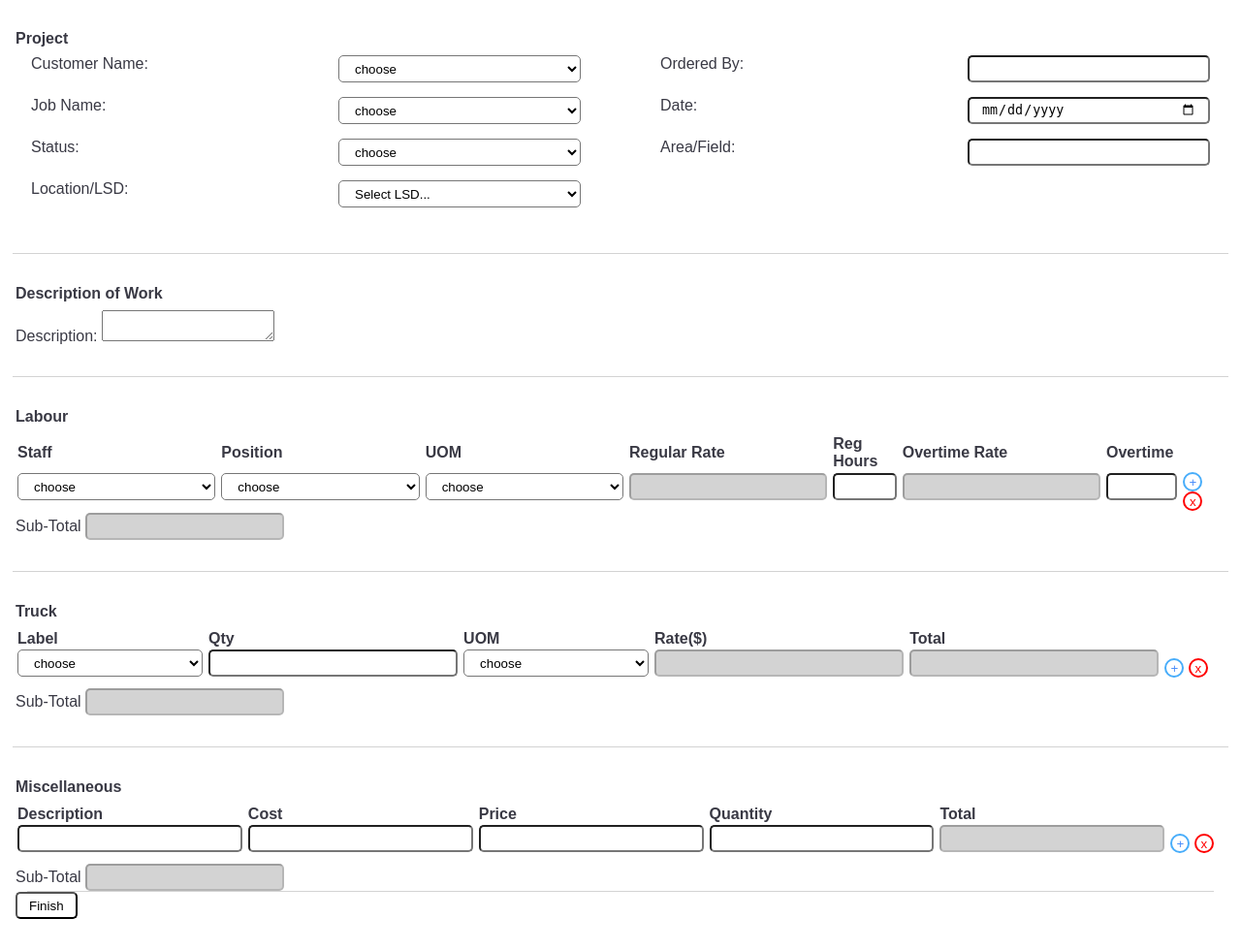
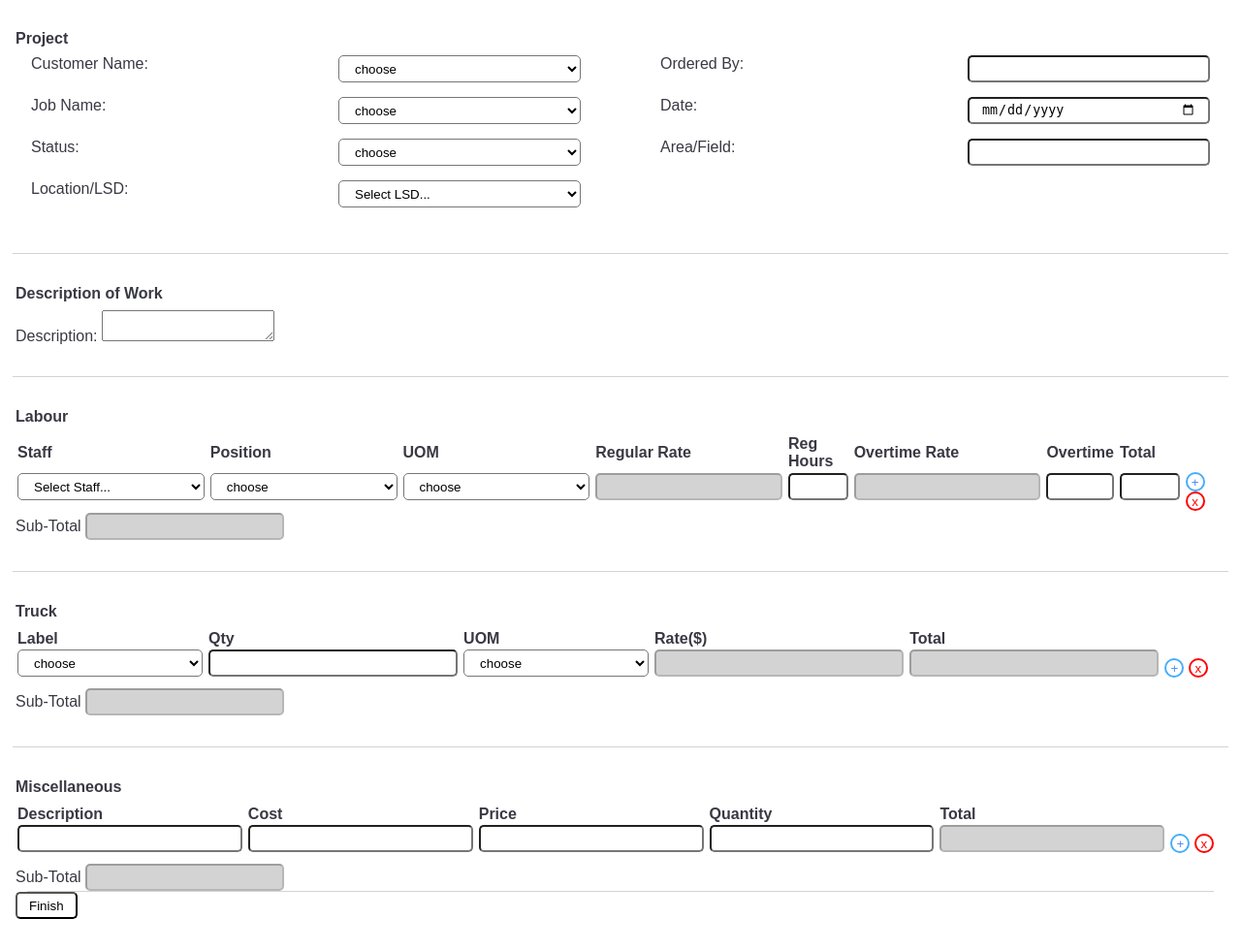
Before and after one commit to huynhtk80/Simple-PHP-Form, a PHP site: page / in a window 1280 px wide. Shown: the part 45-1025 px from the top of the page at 97% size. Run offline with PHP 8.4, Linux system fonts and the light colour scheme; data that the repository does not hold is empty; some libraries are stand-ins or nearby versions.

Commit message:
updated auto fill job and position

```diff
--- a/public/index.php
+++ b/public/index.php
@@ -12,7 +12,7 @@
 
 <body>
 
-    <?php include("../private/init_dotenv.php")?>
+
     <?php include("../private/mysql_connection.php")?>
 
     <div class="header">
@@ -33,21 +33,24 @@
                                 <option value=""> choose</option>
                                 <?php
                                     // Fetch customer names from the database
-                                    $sql = "SELECT staff_name, position name FROM staff"; // Replace 'customer_table' with the actual table name
+                                    $sql = "SELECT customer_id, customer_name FROM customer"; // Replace 'customer_table' with the actual table name
                                     $result = mysqli_query($conn, $sql);
 
                                     if (mysqli_num_rows($result) > 0) {
+
                                         while ($row = mysqli_fetch_assoc($result)) {
-                                            echo '<option value="' . $row['staff_name'] . '">' . $row['staff_name'] . '</option>';
+                                            echo '<option  value="' . $row['customer_id'] . '">' . $row['customer_name'] . '</option>';
                                         }
                                     }
                                 ?>
                             </select>
+
                         </div>
                         <div class="form-group-h">
                             <label for="jobName">Job Name:</label>
                             <select type="text" name="jobName" id="jobName">
                                 <option value=""> choose</option>
+
                             </select>
                         </div>
                         <div class="form-group-h">
@@ -119,6 +122,7 @@
                         <col span="1" style="width:5%">
                         <col span="1" style="width:15%">
                         <col span="1" style="width:5%">
+                        <col span="1" style="width:5%">
                         <col span="1" style="width:3%">
 
                     </colgroup>
@@ -131,13 +135,31 @@
                             <th>Reg Hours</th>
                             <th>Overtime Rate</th>
                             <th>Overtime</th>
+                            <th>Total</th>
                             <th></th>
                         </tr>
                     </thead>
                     <tbody>
                         <tr>
                             <td>
-                                <select type="text" name="staff" id="staff">
+                                <select type="text" name="staff" class="staff">
+                                    <option value="">Select Staff...</option>
+                                    <?php
+                                    // Fetch staff names from the database
+                                    $sql = "SELECT staff_id, staff_name FROM staff"; // Replace 'staff_table' with the actual table name
+                                    $result = mysqli_query($conn, $sql);
+
+                                    if (mysqli_num_rows($result) > 0) {
+
+                                        while ($row = mysqli_fetch_assoc($result)) {
+                                            echo '<option  value="' . $row['staff_id'] . '">' . $row['staff_name'] . '</option>';
+                                        }
+                                    }
+                                ?>
+                                </select>
+                            </td>
+                            <td>
+                                <select type="text" name="position" class="position">
                                     <option value=""> choose</option>
                                     <option value=""> Pending Approval</option>
                                     <option value=""> Active</option>
@@ -145,7 +167,7 @@
                                 </select>
                             </td>
                             <td>
-                                <select type="text" name="position" id="position">
+                                <select type="text" name="uomStaff" class="uomStaff">
                                     <option value=""> choose</option>
                                     <option value=""> Pending Approval</option>
                                     <option value=""> Active</option>
@@ -153,24 +175,22 @@
                                 </select>
                             </td>
                             <td>
-                                <select type="text" name="uomStaff" id="uomStaff">
-                                    <option value=""> choose</option>
-                                    <option value=""> Pending Approval</option>
-                                    <option value=""> Active</option>
-                                    <option value=""> Completed</option>
-                                </select>
+                                <input type="number" class="regularRate" name="regularRate" step=".01" value=""
+                                    disabled />
                             </td>
                             <td>
-                                <input type="number" id="regularRate" step=".01" disabled />
+                                <input type="number" class="regularHours" value="" step=".01" />
                             </td>
                             <td>
-                                <input type="number" id="regularHours" step=".01" />
+                                <input type="number" class="overtimeRate" name="overtimeRate" value="" step=".01"
+                                    disabled />
                             </td>
                             <td>
-                                <input type="number" id="overtimeRate" step=".01" disabled />
+                                <input type="number" class="overtimeHours" value="" step=".01" />
                             </td>
                             <td>
-                                <input type="number" id="overtimeHours" step=".01" />
+                                <input type="number" class="total" value="" step=".01" />
+                            </td>
                             <td>
                                 <button class="addRow addLabourRow">+</button>
                                 <button class="removeRow">x</button>
@@ -296,55 +316,117 @@
 
     // jQuery function to load entries on page load
     $(document).ready(function() {
-        $(document).on('click', '.addLabourRow', function() {
-            var newRow = '<tr>' +
-                '<td><select name="staff[]">' +
-                '<option value="">Select Staff...</option>' +
-                '<option value="tim">Tim</option>' +
-                '<option value="bob">bob</option>' +
-                '</select></td>' +
-                '<td><input type="text" name="position[]"></td>' +
-                '<td><input type="text" name="uom[]"></td>' +
-                '<td><input type="number" name="regular_rate[]"></td>' +
-                '<td><input type="number" name="reg_hours[]"></td>' +
-                '<td><input type="number" name="overtime_rate[]"></td>' +
-                '<td><input type="number" name="overtime_hours[]"></td>' +
-                '<td><button class="addRow addLabourRow">+</button><button class="removeRow">x</button></td>' +
-                '</tr>';
-            $('#labourTable tbody').append(newRow);
+
+
+        // Update the regular rate when the staff position changes
+        $(document).on('change', 'select[name="staff"]', function() {
+            var regularRateInput = $(this).closest("tr").find('input[name="regularRate"');
+            var overtimeRateInput = $(this).closest("tr").find('input[name="overtimeRate"');
+            console.log(regularRateInput)
+            regularRateInput.val(10).trigger("change")
+            overtimeRateInput.val(15).trigger('change')
         });
 
-        function updateRegularRate(element) {
-            var selectedPosition = $(element).val();
-            var regularRateInput = $(element).closest('tr').find('input[name="regular_rate[]"]');
-
-            // You can have a mapping here to set the regular rate based on the selected staff position
-            var rateMap = {
-                'position1': 10, // Regular rate for Position 1
-                'position2': 15, // Regular rate for Position 2
-                'tim': 100,
-                'bob': 25
-                // Add more mappings for other staff positions
-            };
-
-            // Update the regular rate input value based on the selected staff position
-            regularRateInput.val(rateMap[selectedPosition]);
-        }
-
-        // Update the regular rate when the staff position changes
-        $(document).on('change', 'select[name="staff[]"]', function() {
-            updateRegularRate(this);
+        // Add a new row to table
+        $(document).on('click', '.addRow', function() {
+            var newRow = $(this).closest('table').find("tr:last").clone();
+            $(this).closest('table').find('tbody').append(newRow);
+            newRow.find('input').val("")
         });
 
         // Remove a row from the table
         $(document).on('click', '.removeRow', function() {
             var tableId = $(this).closest('table').attr('id');
+
             if ($('#' + tableId + ' tbody tr').length > 1) {
-                $(this).closest('tr').remove();
+                if (confirm('Are you sure you want to remove this row?')) {
+                    $(this).closest('tr').remove();
+                }
             } else {
                 alert("You cannot remove the last row.");
             }
+
         });
+
+        //populates positions based on staff selection
+        $(document).on('change', '.staff', function() {
+            var selectedStaffId = $(this).val();
+            const targetPositionId = $(this).closest("tr").find('.position')
+
+            if (!selectedStaffId == "") {
+                $.post('get_positions.php', {
+                    staff_id: selectedStaffId
+                }, function(data) {
+                    // Clear existing options in the job dropdown
+                    targetPositionId.empty();
+                    targetPositionId.append(
+                        '<option value="">Select job...</option>');
+                    console.log("data: ", data)
+
+                    // Populate the job dropdown options
+                    $.each(data, function(index, positions) {
+                        console.log(positions)
+                        targetPositionId.append(
+                            '<option value="' + positions
+                            .position_id + '">' + positions.position_name +
+                            '</option>');
+                    });
+                }, 'json');
+            } else {
+                targetPositionId.empty();
+                targetPositionId.append(
+                    '<option value="">Select staff first...</option>');
+            }
+
+        });
+
+        // populate job option onchange of customer
+        $('#customerName').on('change', function() {
+            var selectedCustomerId = $(this).val();
+
+
+            // Get the job associated with the selected customer
+            if (!selectedCustomerId == "") {
+                $.post('get_jobs.php', {
+                    customer_id: selectedCustomerId
+                }, function(data) {
+                    // Clear existing options in the job dropdown
+                    $('#jobName').empty();
+                    $('#jobName').append('<option value="">Select job...</option>');
+                    console.log(data)
+
+                    // Populate the job dropdown options
+                    $.each(data, function(index, jobs) {
+                        $('#jobName').append('<option value="' + jobs
+                            .job_id + '">' + jobs.job_name + '</option>');
+                    });
+                }, 'json');
+            } else {
+                $('#jobName').empty();
+                $('#jobName').append('<option value="">Select customer first...</option>');
+            }
+
+        })
+
+        // calculate the total based on regular rate and hours, and overtime rate and hours
+        function calculateLabourTotal(row) {
+            var regularRate = parseFloat(row.find('.regularRate').val()) || 0;
+            var regularHours = parseFloat(row.find('.regularHours').val()) || 0;
+            var overtimeRate = parseFloat(row.find('.overtimeRate').val()) || 0;
+            var overtimeHours = parseFloat(row.find('.overtimeHours').val()) || 0;
+
+            var total = (regularRate * regularHours) + (overtimeRate * overtimeHours);
+
+            // Update the Total input field
+            row.find('.total').val(total.toFixed(2)); // Assuming 2 decimal places
+        }
+
+        // on input change calculate new labour total
+        $('#labourTable').on('change', 'input', function() {
+            var row = $(this).closest('tr');
+            calculateLabourTotal(row);
+        });
+
     });
     </script>
 </body>
```
